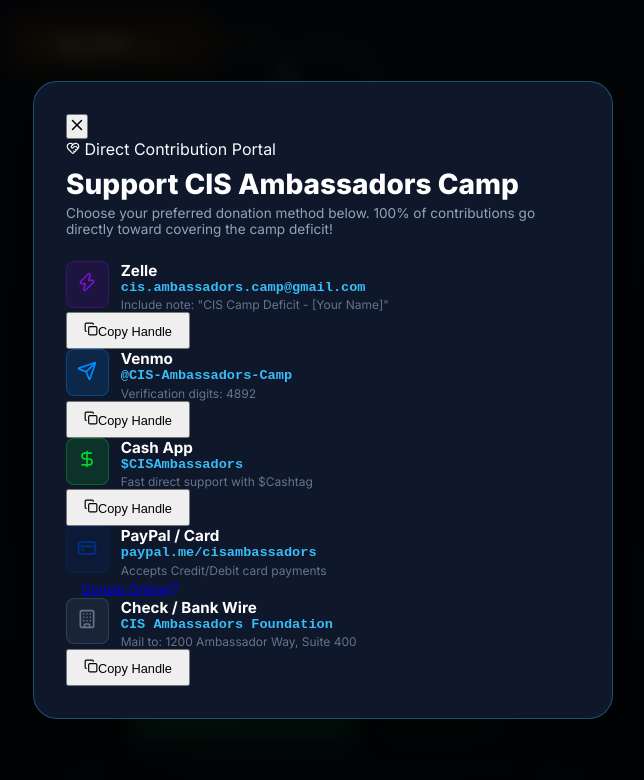
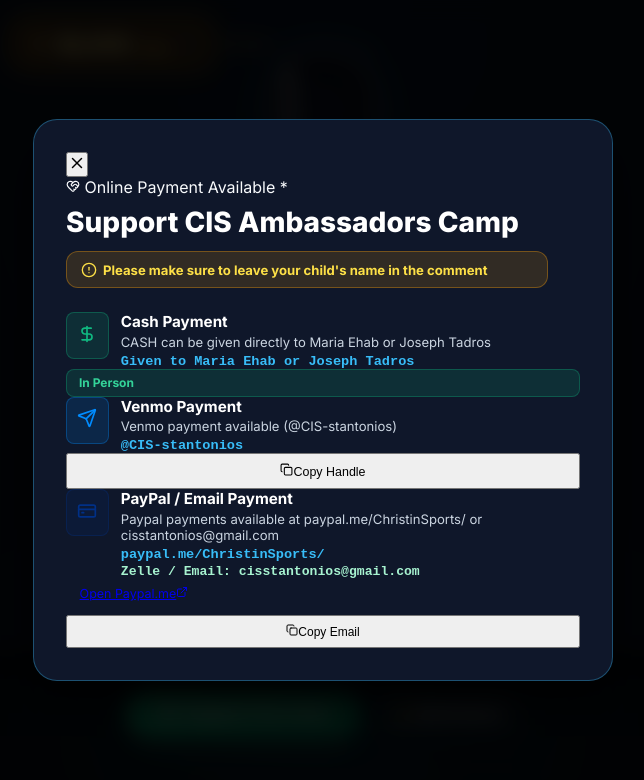
Before and after one commit to mmaziz/CIS-Thermometer, a React (Vite) app: page / in a window 1280 px wide. Both pictures are taken after a click on the button "Support The Camp". Shown: the part 258-1038 px from the top of the page, without its empty margins (317-961 px from the left). Built offline with nearby package versions, Linux system fonts and the light colour scheme.

Commit message:
Persist raisedAmount state in localStorage and update payment options matching screenshot

```diff
--- a/src/App.jsx
+++ b/src/App.jsx
@@ -1,4 +1,4 @@
-import React, { useState } from 'react';
+import React, { useState, useEffect } from 'react';
 import { fundraisingConfig } from './config/fundraising';
 import { Header } from './components/Header';
 import { Thermometer } from './components/Thermometer';
@@ -6,26 +6,48 @@
 import { CodeHelperModal } from './components/CodeHelperModal';
 import { HeartHandshake, Lock, Sliders, RotateCcw } from 'lucide-react';
 
+const STORAGE_KEY = 'cis_raised_amount';
+
 export function App() {
   const [isDonateOpen, setIsDonateOpen] = useState(false);
   const [isCodeHelperOpen, setIsCodeHelperOpen] = useState(false);
 
-  const [currentRaised, setCurrentRaised] = useState(fundraisingConfig.raisedAmount);
+  // Load saved raised amount from localStorage on load
+  const [currentRaised, setCurrentRaised] = useState(() => {
+    const saved = localStorage.getItem(STORAGE_KEY);
+    if (saved !== null) {
+      const parsed = Number(saved);
+      if (!isNaN(parsed)) return parsed;
+    }
+    return fundraisingConfig.raisedAmount;
+  });
+
   const isCustomPreview = currentRaised !== fundraisingConfig.raisedAmount;
+
+  // Save new raised amount to state and localStorage
+  const handleSaveAmount = (newAmount) => {
+    setCurrentRaised(newAmount);
+    localStorage.setItem(STORAGE_KEY, newAmount.toString());
+  };
+
+  const handleResetAmount = () => {
+    setCurrentRaised(0);
+    localStorage.removeItem(STORAGE_KEY);
+  };
 
   return (
     <div className="centered-app">
 
       {/* Live Preview Active Banner */}
       {isCustomPreview && (
-        <div style={{ position: 'fixed', top: 0, left: 0, right: 0, zIndex: 100, background: 'rgba(245, 158, 11, 0.9)', color: '#0f172a', padding: '0.4rem 1rem', fontSize: '0.78rem', fontWeight: 800, textAlign: 'center', display: 'flex', alignItems: 'center', justifyContent: 'center', gap: '0.5rem' }}>
+        <div style={{ position: 'fixed', top: 0, left: 0, right: 0, zIndex: 100, background: 'rgba(245, 158, 11, 0.9)', color: '#0f172a', padding: '0.4rem 1rem', fontSize: '0.78rem', fontWeight: 800, textAlign: 'center', display: 'flex', itemsAlign: 'center', justifyContent: 'center', gap: '0.5rem' }}>
           <Sliders style={{ width: 14, height: 14 }} />
-          <span>Interactive Amount Active: Showing <strong>${currentRaised.toLocaleString()}</strong> raised</span>
+          <span>Raised Amount Saved: <strong>${currentRaised.toLocaleString()}</strong></span>
           <button
-            onClick={() => setCurrentRaised(fundraisingConfig.raisedAmount)}
+            onClick={handleResetAmount}
             style={{ background: '#0f172a', color: '#ffffff', border: 'none', padding: '0.2rem 0.6rem', borderRadius: '0.3rem', cursor: 'pointer', fontSize: '0.75rem', fontWeight: 700, display: 'flex', alignItems: 'center', gap: '0.25rem', marginLeft: '0.5rem' }}
           >
-            <RotateCcw style={{ width: 12, height: 12 }} /> Reset to Code (${fundraisingConfig.raisedAmount.toLocaleString()})
+            <RotateCcw style={{ width: 12, height: 12 }} /> Reset to $0
           </button>
         </div>
       )}
@@ -70,6 +92,7 @@
         isOpen={isDonateOpen}
         onClose={() => setIsDonateOpen(false)}
         paymentMethods={fundraisingConfig.paymentMethods}
+        paymentNote={fundraisingConfig.paymentNote}
       />
 
       {/* Developer Code Helper Modal */}
@@ -78,7 +101,7 @@
         onClose={() => setIsCodeHelperOpen(false)}
         currentRaised={currentRaised}
         targetGoal={fundraisingConfig.targetGoal}
-        onSaveAmount={(newAmount) => setCurrentRaised(newAmount)}
+        onSaveAmount={handleSaveAmount}
       />
 
     </div>
--- a/src/components/DonateModal.jsx
+++ b/src/components/DonateModal.jsx
@@ -1,5 +1,5 @@
 import React, { useState } from 'react';
-import { X, Copy, Check, Zap, Send, DollarSign, CreditCard, Building, ExternalLink, HeartHandshake } from 'lucide-react';
+import { X, Copy, Check, Zap, Send, DollarSign, CreditCard, Building, ExternalLink, HeartHandshake, AlertCircle } from 'lucide-react';
 
 const ICON_MAP = {
   Zap: Zap,
@@ -9,7 +9,7 @@
   Building: Building
 };
 
-export const DonateModal = ({ isOpen, onClose, paymentMethods }) => {
+export const DonateModal = ({ isOpen, onClose, paymentMethods, paymentNote }) => {
   const [copiedId, setCopiedId] = useState(null);
 
   if (!isOpen) return null;
@@ -22,28 +22,34 @@
 
   return (
     <div className="modal-backdrop">
-      <div className="modal-dialog">
+      <div className="modal-dialog" style={{ maxWidth: '580px' }}>
 
+        {/* Close Button */}
         <button onClick={onClose} className="modal-close-btn">
           <X style={{ width: 18, height: 18 }} />
         </button>
 
+        {/* Modal Header */}
         <div style={{ marginBottom: '1.5rem', paddingRight: '2rem' }}>
           <div className="badge-pill badge-emerald" style={{ marginBottom: '0.5rem' }}>
-            <HeartHandshake style={{ width: 14, height: 14 }} /> Direct Contribution Portal
+            <HeartHandshake style={{ width: 14, height: 14 }} /> Online Payment Available *
           </div>
           <h2 style={{ fontSize: '1.75rem', fontWeight: 900, color: '#ffffff' }}>
             Support CIS Ambassadors Camp
           </h2>
-          <p style={{ fontSize: '0.85rem', color: '#94a3b8', marginTop: '0.25rem' }}>
-            Choose your preferred donation method below. 100% of contributions go directly toward covering the camp deficit!
-          </p>
+
+          <div style={{ display: 'flex', alignItems: 'center', gap: '0.4rem', background: 'rgba(245, 158, 11, 0.15)', border: '1px solid rgba(245, 158, 11, 0.35)', color: '#fde047', padding: '0.6rem 0.85rem', borderRadius: '0.75rem', fontSize: '0.82rem', fontWeight: 700, marginTop: '0.75rem' }}>
+            <AlertCircle style={{ width: 16, height: 16, shrink: 0 }} />
+            <span>{paymentNote || "Please make sure to leave your child's name in the comment"}</span>
+          </div>
         </div>
 
+        {/* Payment Methods List matching screenshot */}
         <div>
           {paymentMethods.map((method) => {
             const IconComp = ICON_MAP[method.icon] || Zap;
             const isCopied = copiedId === method.id;
+            const isSecCopied = copiedId === `${method.id}-sec`;
 
             return (
               <div key={method.id} className="payment-method-row">
@@ -53,37 +59,69 @@
                   </div>
                   <div>
                     <h3 style={{ fontSize: '0.95rem', fontWeight: 700, color: '#ffffff' }}>{method.name}</h3>
-                    <div style={{ fontFamily: 'monospace', fontSize: '0.85rem', color: '#38bdf8', fontWeight: 600 }}>
+                    <div style={{ fontSize: '0.82rem', color: '#cbd5e1', margin: '0.15rem 0' }}>{method.note}</div>
+
+                    <div style={{ fontFamily: 'monospace', fontSize: '0.85rem', color: '#38bdf8', fontWeight: 700, marginTop: '0.25rem' }}>
                       {method.handle}
                     </div>
-                    <div style={{ fontSize: '0.75rem', color: '#64748b', marginTop: '0.15rem' }}>{method.note}</div>
+
+                    {method.secondaryHandle && (
+                      <div style={{ fontFamily: 'monospace', fontSize: '0.82rem', color: '#a7f3d0', fontWeight: 600, marginTop: '0.15rem' }}>
+                        Zelle / Email: {method.secondaryHandle}
+                      </div>
+                    )}
                   </div>
                 </div>
 
-                <div>
+                <div style={{ display: 'flex', flexDirection: 'column', gap: '0.4rem', alignSelf: 'center' }}>
                   {method.url ? (
-                    <a href={method.url} target="_blank" rel="noopener noreferrer" className="btn-primary" style={{ padding: '0.5rem 1rem', fontSize: '0.8rem' }}>
-                      <span>Donate Online</span>
-                      <ExternalLink style={{ width: 12, height: 12 }} />
-                    </a>
-                  ) : (
+                    <>
+                      <a href={method.url} target="_blank" rel="noopener noreferrer" className="btn-primary" style={{ padding: '0.45rem 0.85rem', fontSize: '0.78rem' }}>
+                        <span>Open Paypal.me</span>
+                        <ExternalLink style={{ width: 12, height: 12 }} />
+                      </a>
+                      {method.secondaryHandle && (
+                        <button
+                          onClick={() => handleCopy(`${method.id}-sec`, method.secondaryHandle)}
+                          className="btn-secondary"
+                          style={{ padding: '0.45rem 0.85rem', fontSize: '0.75rem' }}
+                        >
+                          {isSecCopied ? (
+                            <>
+                              <Check style={{ width: 12, height: 12, color: '#34d399' }} />
+                              <span>Copied Email!</span>
+                            </>
+                          ) : (
+                            <>
+                              <Copy style={{ width: 12, height: 12 }} />
+                              <span>Copy Email</span>
+                            </>
+                          )}
+                        </button>
+                      )}
+                    </>
+                  ) : method.id === 'venmo' ? (
                     <button
                       onClick={() => handleCopy(method.id, method.handle)}
                       className="btn-secondary"
-                      style={{ padding: '0.5rem 1rem', fontSize: '0.8rem' }}
+                      style={{ padding: '0.5rem 0.85rem', fontSize: '0.78rem' }}
                     >
                       {isCopied ? (
                         <>
-                          <Check style={{ width: 14, height: 14, color: '#34d399' }} />
+                          <Check style={{ width: 13, height: 13, color: '#34d399' }} />
                           <span>Copied!</span>
                         </>
                       ) : (
                         <>
-                          <Copy style={{ width: 14, height: 14 }} />
+                          <Copy style={{ width: 13, height: 13 }} />
                           <span>Copy Handle</span>
                         </>
                       )}
                     </button>
+                  ) : (
+                    <span style={{ fontSize: '0.75rem', color: '#34d399', fontWeight: 700, padding: '0.35rem 0.75rem', borderRadius: '0.5rem', background: 'rgba(16, 185, 129, 0.15)', border: '1px solid rgba(16, 185, 129, 0.3)' }}>
+                      In Person
+                    </span>
                   )}
                 </div>
               </div>
--- a/src/config/fundraising.js
+++ b/src/config/fundraising.js
@@ -1,22 +1,14 @@
 /**
  * ============================================================================
  * CIS AMBASSADORS CAMP - FUNDRAISING CONFIGURATION FILE
- * ============================================================================
- * EDIT THIS FILE TO UPDATE THE THERMOMETER & CAMPAIGN DETAILS DIRECTLY FROM CODE.
- *
- * How to update progress:
- * 1. Change `raisedAmount` below to your latest dollar total (e.g. 500, 1200, 4000).
- * 2. Save this file.
- * 3. The thermometer gauge, percentage, stats grid, and unlocked level badges
- *    will automatically recalculate and update on your website!
  * ============================================================================
  */
 
 export const fundraisingConfig = {
   // --------------------------------------------------------------------------
-  // 1. FUNDRAISING CORE NUMBERS (EDIT THESE)
+  // 1. FUNDRAISING CORE NUMBERS
   // --------------------------------------------------------------------------
-  /** Current total dollars raised so far. Starting at 0 as requested! */
+  /** Current total dollars raised so far (fallback default if no localStorage set) */
   raisedAmount: 0,
 
   /** The target goal to cover the camp deficit */
@@ -110,54 +102,37 @@
   ],
 
   // --------------------------------------------------------------------------
-  // 5. DIRECT PAYMENT / DONATION METHODS
+  // 5. DIRECT PAYMENT / DONATION METHODS (MATCHING USER SCREENSHOT EXACTLY)
   // --------------------------------------------------------------------------
+  paymentNote: "Please make sure to leave your child's name in the comment",
   paymentMethods: [
     {
-      id: 'zelle',
-      name: 'Zelle',
-      handle: 'cis.ambassadors.camp@gmail.com',
-      note: 'Include note: "CIS Camp Deficit - [Your Name]"',
-      color: '#7414ca',
-      icon: 'Zap'
+      id: 'cash',
+      name: 'Cash Payment',
+      handle: 'Given to Maria Ehab or Joseph Tadros',
+      note: 'CASH can be given directly to Maria Ehab or Joseph Tadros',
+      color: '#10b981',
+      icon: 'DollarSign'
     },
     {
       id: 'venmo',
-      name: 'Venmo',
-      handle: '@CIS-Ambassadors-Camp',
-      note: 'Verification digits: 4892',
+      name: 'Venmo Payment',
+      handle: '@CIS-stantonios',
+      note: 'Venmo payment available (@CIS-stantonios)',
       color: '#008cff',
       icon: 'Send'
     },
     {
-      id: 'cashapp',
-      name: 'Cash App',
-      handle: '$CISAmbassadors',
-      note: 'Fast direct support with $Cashtag',
-      color: '#00d632',
-      icon: 'DollarSign'
-    },
-    {
       id: 'paypal',
-      name: 'PayPal / Card',
-      handle: 'paypal.me/cisambassadors',
-      url: 'https://paypal.me/cisambassadors',
-      note: 'Accepts Credit/Debit card payments',
+      name: 'PayPal / Email Payment',
+      handle: 'paypal.me/ChristinSports/',
+      url: 'https://paypal.me/ChristinSports/',
+      secondaryHandle: 'cisstantonios@gmail.com',
+      note: 'Paypal payments available at paypal.me/ChristinSports/ or cisstantonios@gmail.com',
       color: '#003087',
       icon: 'CreditCard'
-    },
-    {
-      id: 'check',
-      name: 'Check / Bank Wire',
-      handle: 'CIS Ambassadors Foundation',
-      note: 'Mail to: 1200 Ambassador Way, Suite 400',
-      color: '#64748b',
-      icon: 'Building'
     }
   ],
 
-  // --------------------------------------------------------------------------
-  // 6. RECENT DONORS / SPONSORS
-  // --------------------------------------------------------------------------
   recentDonors: []
 };
```
